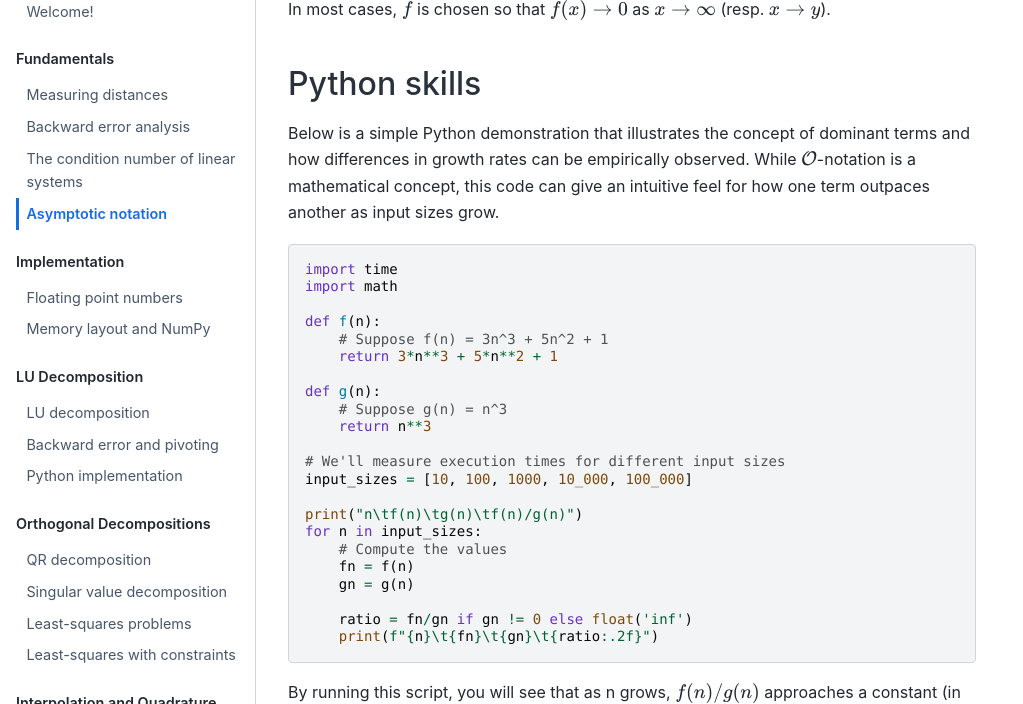
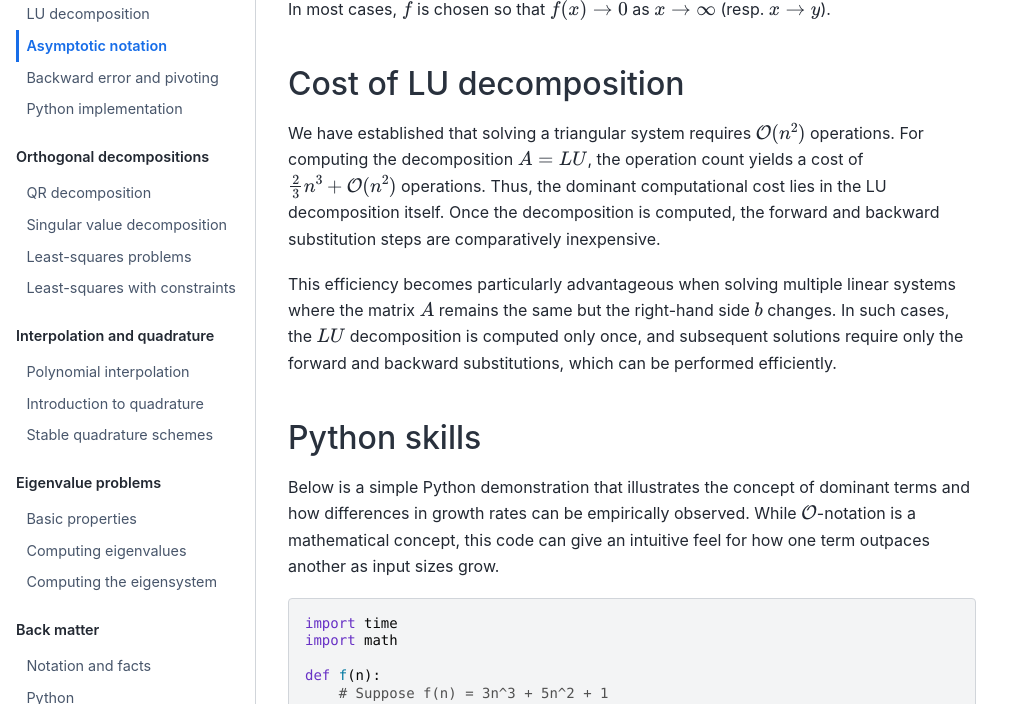
Before and after one commit to maxjensen/Computational_Methods_lecture_notes, a Jupyter Book: the page built from 2.2_complexity_notation.md, in a window 1280 px wide and 900 px high, scrolled down 448 px, cut to the strip 196-900 px from the top of the window. Shown: the whole strip, without its empty margins (0-1023 px from the left). Built offline with Jupyter Book 1.0.4 settings and Sphinx 7.4.7 and the Sphinx Book theme 1.1.4, drawn with Linux system fonts in a browser that asks for light colours; pages that are not in the unit, such as notebooks, are missing from menus; some of the changed text lies outside the part shown.

Commit message:
fixing typos

`````diff
--- a/0.4_complexity_notation.md
+++ b/2.2_complexity_notation.md
@@ -53,6 +53,12 @@ $$
 meaning the remainder term is on the order of $x^2$.
 ```
 -->
+
+## Cost of LU decomposition
+
+We have established that solving a triangular system requires $\mathcal{O}(n^2)$ operations. For computing the decomposition $A = LU$, the operation count yields a cost of $\frac{2}{3}n^3 + \mathcal{O}(n^2)$ operations. Thus, the dominant computational cost lies in the LU decomposition itself. Once the decomposition is computed, the forward and backward substitution steps are comparatively inexpensive.
+
+This efficiency becomes particularly advantageous when solving multiple linear systems where the matrix $A$ remains the same but the right-hand side $b$ changes. In such cases, the $LU$ decomposition is computed only once, and subsequent solutions require only the forward and backward substitutions, which can be performed efficiently.
 
 ## Python skills
 
@@ -124,3 +130,14 @@ $$
 
 This shows that $f(n)g(n)$ is bounded above by a constant multiple of $n^2$ for sufficiently large $n$, hence $f(n)g(n) = \mathcal{O}(n^2)$ and the statement is true.
 ````
+
+````{admonition} **Question**
+:class: tip
+Let $A\in\mathbb{R}^{n\times n}$ be tridiagonal, that is only the main diagonal and the first upper and lower off-diagonals can be nonzero.
+
+Assume that an LU decomposition exists. Show that it can be computed in $\mathcal{O}(n)$ operations.
+````
+
+````{dropdown} **Answer**
+In each outer loop of the Gaussian elimination only one off-diagonal element needs to be reduced. Hence, the cost for each outer loop is constant and independent of $n$, leading to a total cost of $\mathcal{O}(n)$.
+````
--- a/_toc.yml
+++ b/_toc.yml
@@ -1,33 +1,33 @@
 format: jb-book
 root: index
 parts:
-- caption: Fundamentals
+- caption: Abstract error analysis
   chapters:
     - file: 0.1_matrix_vector_norms
     - file: 0.2_error_analysis
     - file: 0.3_linear_system_error
-    - file: 0.4_complexity_notation
 - caption: Implementation
   chapters:
     - file: 1.1_floating_point_arithmetic
     - file: 1.2_numpy_and_data_layouts
-- caption: LU Decomposition
+- caption: LU decomposition
   chapters:
     - file: 2.1_lu_decomposition
-    - file: 2.2_lu_backward_error
-    - file: 2.3_python_lu_decomposition
-- caption: Orthogonal Decompositions
+    - file: 2.2_complexity_notation
+    - file: 2.3_lu_backward_error
+    - file: 2.4_python_lu_decomposition
+- caption: Orthogonal decompositions
   chapters:
     - file: 3.1_qr_decomposition
     - file: 3.2_singular_value_decomposition
     - file: 3.3_least_squares_problems
     - file: 3.4_constrained_least_squares_problems
-- caption: Interpolation and Quadrature
+- caption: Interpolation and quadrature
   chapters:
     - file: 4.1_interpolation
     - file: 4.2_quadrature
     - file: 4.3_stable_quadrature_schemes
-- caption: Eigenvalue Problems
+- caption: Eigenvalue problems
   chapters:
     - file: 5.1_eigenvalues_basic_properties
     - file: 5.2_computing_eigenvalues
`````
Also changed, not shown: 0.1_matrix_vector_norms.md (+1 -1 lines), 2.1_lu_decomposition.md (+0 -17 lines), 2.3_lu_backward_error.md (renamed from 2.2_lu_backward_error.md, +1 -1 lines), 4.3_stable_quadrature_schemes.md (+4 -2 lines), 2.4_python_lu_decomposition.md (renamed from 2.3_python_lu_decomposition.md).
